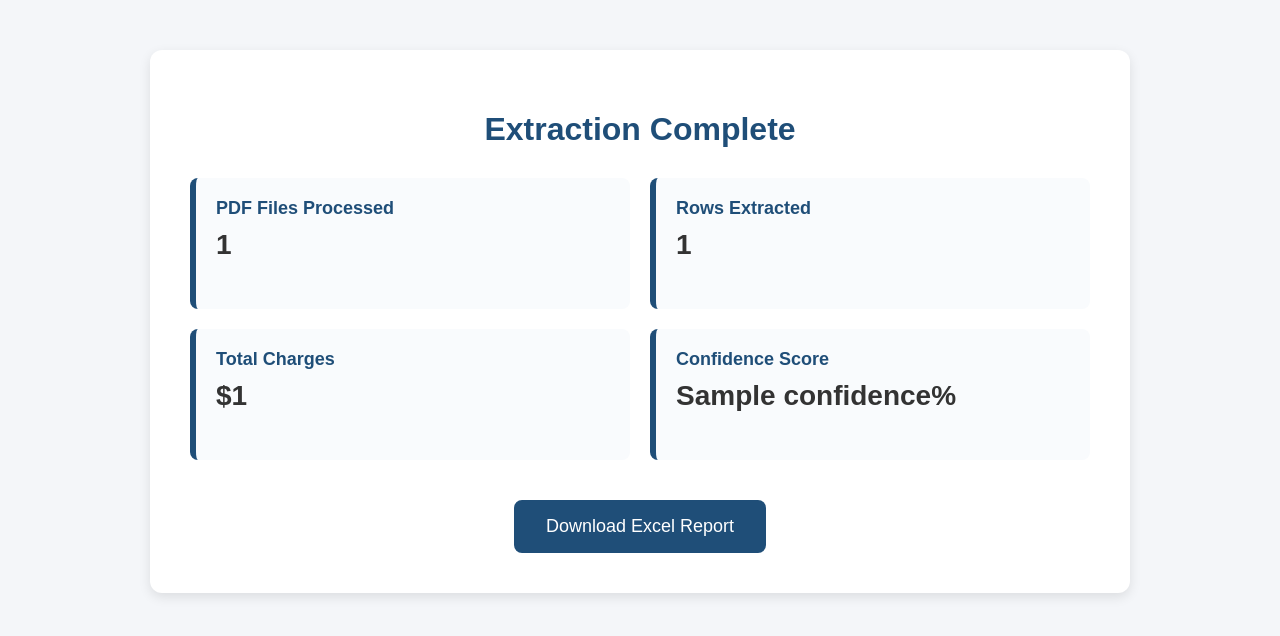
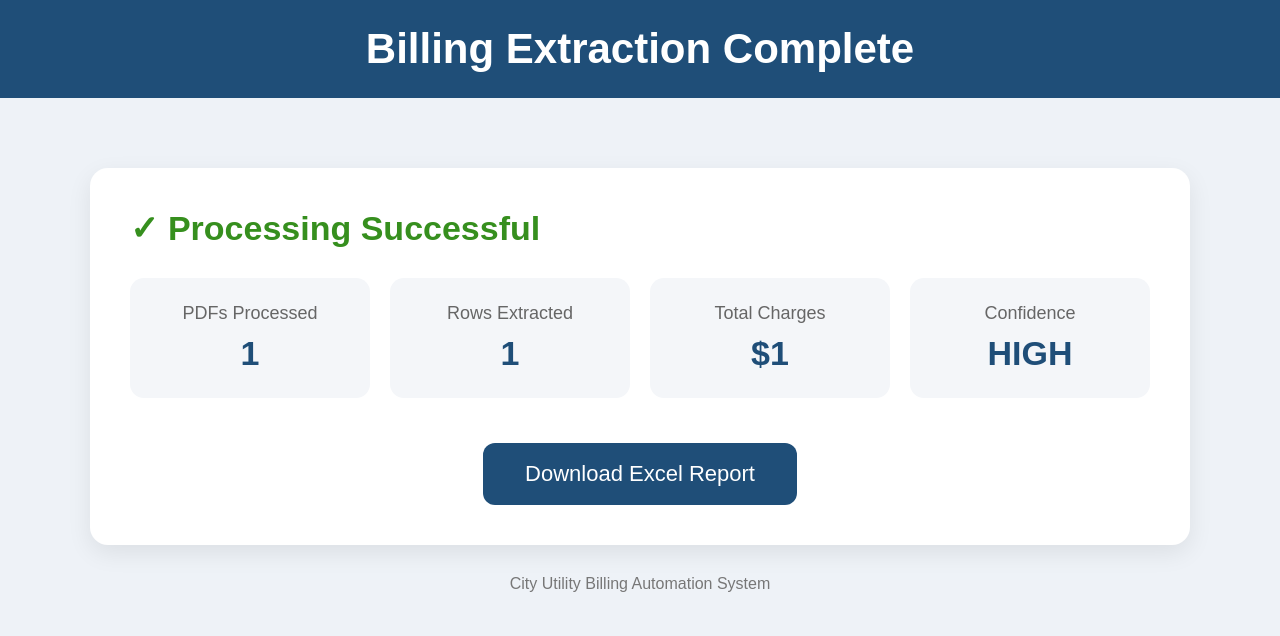
Before and after one commit to kalliehitz-code/billing-portal, a Flask app: template templates/results.html in a window 1280 px wide. Shown: the top 636 px of the page. Run offline with Flask 3, Linux system fonts and the light colour scheme; the template is opened without the code that fills it: most values are stand-ins (such as "Sample title", 1, 10 or a date in 2020).

Commit message:
Add results dashboard

```diff
--- a/app.py
+++ b/app.py
@@ -1,189 +1,246 @@
-from flask import Flask
-from flask import render_template
-from flask import request
-from flask import send_file
+from flask import Flask, render_template, request, send_file
+import os
+import pandas as pd
+import pdfplumber
+from openpyxl import load_workbook
+from openpyxl.styles import Font, PatternFill
 
-from pathlib import Path
-
-import pandas as pd
-
-from extractors.electric import extract_electric_bill
-from extractors.electric import create_pretty_excel
-from extractors.electric import OUTPUT_FILE
-
-
-# =========================================================
-# CREATE REQUIRED FOLDERS
-# =========================================================
-
-Path("uploads").mkdir(exist_ok=True)
-Path("outputs").mkdir(exist_ok=True)
-
-
-# =========================================================
-# CREATE FLASK APP
-# =========================================================
 
 app = Flask(__name__)
 
+UPLOAD_FOLDER = "uploads"
+OUTPUT_FOLDER = "output"
 
-# =========================================================
-# HOME PAGE
-# =========================================================
+os.makedirs(UPLOAD_FOLDER, exist_ok=True)
+os.makedirs(OUTPUT_FOLDER, exist_ok=True)
+
 
 @app.route("/")
-
 def home():
 
     return render_template("index.html")
 
 
-# =========================================================
-# UPLOAD + PROCESS
-# =========================================================
-
 @app.route("/upload", methods=["POST"])
-
 def upload_files():
-
-    uploaded_files = request.files.getlist("files")
 
     print("UPLOAD STARTED")
 
-    if not uploaded_files:
+    files = request.files.getlist("files")
+
+    if not files:
 
         print("NO FILES FOUND")
 
-        return "No files uploaded."
+        return "No files uploaded"
 
-    all_rows = []
+    extracted_rows = []
 
-    uploads_folder = Path("uploads")
-
-    # -----------------------------------------------------
-    # PROCESS FILES
-    # -----------------------------------------------------
-
-    for file in uploaded_files:
+    for file in files:
 
         print(f"PROCESSING FILE: {file.filename}")
 
-        if file.filename == "":
+        filepath = os.path.join(
+            UPLOAD_FOLDER,
+            file.filename
+        )
 
-            print("EMPTY FILENAME")
-
-            continue
-
-        if not file.filename.lower().endswith(".pdf"):
-
-            print("NOT PDF")
-
-            continue
-
-        filepath = uploads_folder / file.filename
-
-        # SAVE FILE
         file.save(filepath)
 
         print(f"FILE SAVED: {filepath}")
 
-        # EXTRACT DATA
         try:
 
-            extracted_rows = extract_electric_bill(filepath)
+            with pdfplumber.open(filepath) as pdf:
 
-            print(f"ROWS EXTRACTED: {len(extracted_rows)}")
+                text = ""
 
-            if extracted_rows:
+                for page in pdf.pages:
 
-                print(extracted_rows[0])
+                    page_text = page.extract_text()
 
-            all_rows.extend(extracted_rows)
+                    if page_text:
+
+                        text += page_text + "\n"
+
+            account_number = "UNKNOWN"
+            billing_date = "UNKNOWN"
+            service_address = "UNKNOWN"
+            service_date_range = "UNKNOWN"
+            current_charges = "0.00"
+
+            lines = text.split("\n")
+
+            for line in lines:
+
+                if "Account Number" in line:
+
+                    parts = line.split()
+
+                    account_number = parts[-1]
+
+                if "Billing Date" in line:
+
+                    parts = line.split()
+
+                    billing_date = parts[-1]
+
+                if "Service Address" in line:
+
+                    service_address = line.replace(
+                        "Service Address",
+                        ""
+                    ).strip()
+
+                if "Service Period" in line:
+
+                    service_date_range = line.replace(
+                        "Service Period",
+                        ""
+                    ).strip()
+
+                if "Current Charges" in line:
+
+                    try:
+
+                        amount = line.split("$")[-1]
+
+                        current_charges = amount.replace(",", "").strip()
+
+                    except:
+
+                        pass
+
+            row = {
+
+                "file": file.filename,
+
+                "account_number": account_number,
+
+                "billing_date": billing_date,
+
+                "service_address": service_address,
+
+                "service_date_range": service_date_range,
+
+                "current_charges": current_charges,
+
+                "confidence": "HIGH"
+
+            }
+
+            print(row)
+
+            extracted_rows.append(row)
 
         except Exception as e:
 
-            print(f"ERROR: {e}")
+            print("ERROR PROCESSING FILE")
 
-            return f"ERROR: {e}"
+            print(e)
 
-    # -----------------------------------------------------
-    # NO DATA FOUND
-    # -----------------------------------------------------
+    if not extracted_rows:
 
-    if len(all_rows) == 0:
+        return "No data extracted"
 
-        return """
-        <h2>No bill data extracted.</h2>
-        <p>Check Render logs.</p>
-        """
+    df = pd.DataFrame(extracted_rows)
 
-    # -----------------------------------------------------
-    # CREATE DATAFRAME
-    # -----------------------------------------------------
-
-    df = pd.DataFrame(all_rows)
-
-    # -----------------------------------------------------
-    # FIX NUMBER FORMAT
-    # -----------------------------------------------------
-
-    df["current_charges"] = (
-        df["current_charges"]
-        .astype(str)
-        .str.replace(",", "")
-        .astype(float)
+    df["current_charges"] = pd.to_numeric(
+        df["current_charges"],
+        errors="coerce"
     )
 
-    # -----------------------------------------------------
-    # CREATE EXCEL
-    # -----------------------------------------------------
+    output_path = os.path.join(
+        OUTPUT_FOLDER,
+        "utility_bills.xlsx"
+    )
 
-    create_pretty_excel(df)
+    with pd.ExcelWriter(
+        output_path,
+        engine="openpyxl"
+    ) as writer:
+
+        df.to_excel(
+            writer,
+            index=False,
+            sheet_name="Utility Bills"
+        )
+
+    workbook = load_workbook(output_path)
+
+    worksheet = workbook["Utility Bills"]
+
+    header_fill = PatternFill(
+        start_color="1F4E78",
+        end_color="1F4E78",
+        fill_type="solid"
+    )
+
+    header_font = Font(
+        color="FFFFFF",
+        bold=True
+    )
+
+    for cell in worksheet[1]:
+
+        cell.fill = header_fill
+
+        cell.font = header_font
+
+    for column_cells in worksheet.columns:
+
+        length = max(
+            len(str(cell.value))
+            if cell.value else 0
+            for cell in column_cells
+        )
+
+        worksheet.column_dimensions[
+            column_cells[0].column_letter
+        ].width = length + 5
+
+    workbook.save(output_path)
 
     print("EXCEL CREATED")
 
-    # -----------------------------------------------------
-    # SUMMARY VALUES
-    # -----------------------------------------------------
+    total_files = len(files)
+
+    total_rows = len(df)
 
     total_charges = round(
         df["current_charges"].sum(),
         2
     )
 
-    confidence = 98
+    return render_template(
 
-    # -----------------------------------------------------
-    # SHOW RESULTS PAGE
-    # -----------------------------------------------------
+        "results.html",
 
-    return render_template(
-        "results.html",
-        pdf_count=len(uploaded_files),
-        row_count=len(df),
-        total_charges=f"{total_charges:,.2f}",
-        confidence=confidence
+        total_files=total_files,
+
+        total_rows=total_rows,
+
+        total_charges=total_charges
+
     )
 
 
-# =========================================================
-# DOWNLOAD EXCEL
-# =========================================================
-
 @app.route("/download")
-
 def download_file():
 
     return send_file(
-        OUTPUT_FILE,
+
+        "output/utility_bills.xlsx",
+
         as_attachment=True
+
     )
 
 
-# =========================================================
-# RUN APP
-# =========================================================
-
 if __name__ == "__main__":
 
-    app.run(debug=True)
+    app.run(
+        host="0.0.0.0",
+        port=5000,
+        debug=True
+    )
--- a/templates/results.html
+++ b/templates/results.html
@@ -13,115 +13,119 @@
 
         body {
 
+            margin: 0;
             font-family: Arial, sans-serif;
+            background: #eef2f7;
 
-            background-color: #f4f6f9;
+        }
+
+        .header {
+
+            background: #1F4E78;
+            color: white;
+            text-align: center;
+            padding: 25px;
+
+        }
+
+        .header h1 {
 
             margin: 0;
-
-            padding: 0;
+            font-size: 42px;
 
         }
 
         .container {
 
-            max-width: 900px;
-
+            max-width: 1100px;
             margin: 50px auto;
-
-            background: white;
-
-            padding: 40px;
-
-            border-radius: 12px;
-
-            box-shadow: 0 4px 12px rgba(0,0,0,0.1);
+            padding: 20px;
 
         }
 
-        h1 {
+        .summary-card {
 
-            text-align: center;
+            background: white;
+            border-radius: 18px;
+            padding: 40px;
+            box-shadow: 0 8px 24px rgba(0,0,0,0.08);
 
-            color: #1F4E78;
+        }
 
+        .success {
+
+            color: #368F1E;
+            font-size: 34px;
+            font-weight: bold;
             margin-bottom: 30px;
 
         }
 
-        .summary-grid {
+        .grid {
 
             display: grid;
-
-            grid-template-columns: repeat(2, 1fr);
-
+            grid-template-columns: repeat(auto-fit, minmax(220px, 1fr));
             gap: 20px;
-
-            margin-bottom: 40px;
 
         }
 
-        .card {
+        .stat-box {
 
-            background-color: #f9fbfd;
-
-            border-left: 6px solid #1F4E78;
-
-            padding: 20px;
-
-            border-radius: 8px;
+            background: #f4f6f9;
+            border-radius: 14px;
+            padding: 25px;
+            text-align: center;
 
         }
 
-        .card h2 {
-
-            margin: 0;
-
-            color: #1F4E78;
+        .stat-label {
 
             font-size: 18px;
+            color: #666;
+            margin-bottom: 10px;
 
         }
 
-        .card p {
+        .stat-value {
 
-            margin-top: 10px;
-
-            font-size: 28px;
-
+            font-size: 34px;
             font-weight: bold;
-
-            color: #333;
+            color: #1F4E78;
 
         }
 
         .download-section {
 
             text-align: center;
+            margin-top: 45px;
 
         }
 
-        .download-button {
+        .download-btn {
 
+            background: #1F4E78;
+            color: white;
+            border: none;
+            padding: 18px 42px;
+            border-radius: 12px;
+            font-size: 22px;
+            cursor: pointer;
+            text-decoration: none;
             display: inline-block;
-
-            background-color: #1F4E78;
-
-            color: white;
-
-            padding: 16px 32px;
-
-            text-decoration: none;
-
-            border-radius: 8px;
-
-            font-size: 18px;
 
         }
 
-        .download-button:hover {
+        .download-btn:hover {
 
-            background-color: #163a5a;
+            background: #163a5a;
+
+        }
+
+        .footer {
+
+            text-align: center;
+            margin-top: 30px;
+            color: #777;
 
         }
 
@@ -131,41 +135,69 @@
 
 <body>
 
-    <div class="container">
+    <div class="header">
 
-        <h1>Extraction Complete</h1>
-
-        <div class="summary-grid">
-
-            <div class="card">
-
-                <h2>PDF Files Processed</h2>
-
-                <p>{{ pdf_count }}</p>
+        <h1>Billing Extraction Complete</h1>
 
     </div>
 
-            <div class="card">
+    <div class="container">
 
-                <h2>Rows Extracted</h2>
+        <div class="summary-card">
 
-                <p>{{ row_count }}</p>
+            <div class="success">
+
+                ✓ Processing Successful
 
             </div>
 
-            <div class="card">
+            <div class="grid">
 
-                <h2>Total Charges</h2>
+                <div class="stat-box">
 
-                <p>${{ total_charges }}</p>
+                    <div class="stat-label">
+                        PDFs Processed
+                    </div>
+
+                    <div class="stat-value">
+                        {{ total_files }}
+                    </div>
 
                 </div>
 
-            <div class="card">
+                <div class="stat-box">
 
-                <h2>Confidence Score</h2>
+                    <div class="stat-label">
+                        Rows Extracted
+                    </div>
 
-                <p>{{ confidence }}%</p>
+                    <div class="stat-value">
+                        {{ total_rows }}
+                    </div>
+
+                </div>
+
+                <div class="stat-box">
+
+                    <div class="stat-label">
+                        Total Charges
+                    </div>
+
+                    <div class="stat-value">
+                        ${{ total_charges }}
+                    </div>
+
+                </div>
+
+                <div class="stat-box">
+
+                    <div class="stat-label">
+                        Confidence
+                    </div>
+
+                    <div class="stat-value">
+                        HIGH
+                    </div>
 
                 </div>
 
@@ -174,8 +206,8 @@
             <div class="download-section">
 
                 <a
-                class="download-button"
                     href="/download"
+                    class="download-btn"
                 >
                     Download Excel Report
                 </a>
@@ -184,6 +216,14 @@
 
         </div>
 
+        <div class="footer">
+
+            City Utility Billing Automation System
+
+        </div>
+
+    </div>
+
 </body>
 
 </html>
```
Lines whose indentation alone changed are shown as unchanged.
